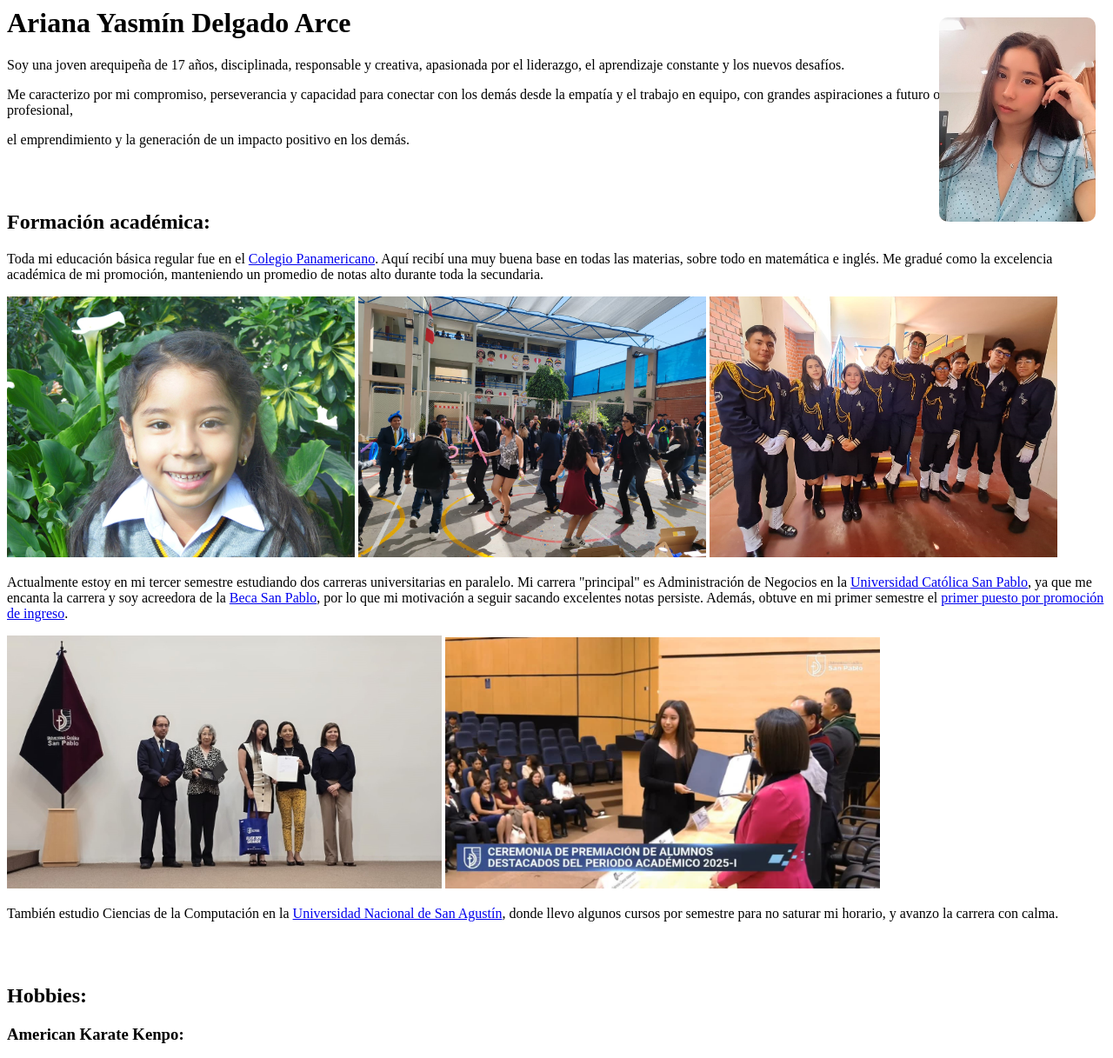
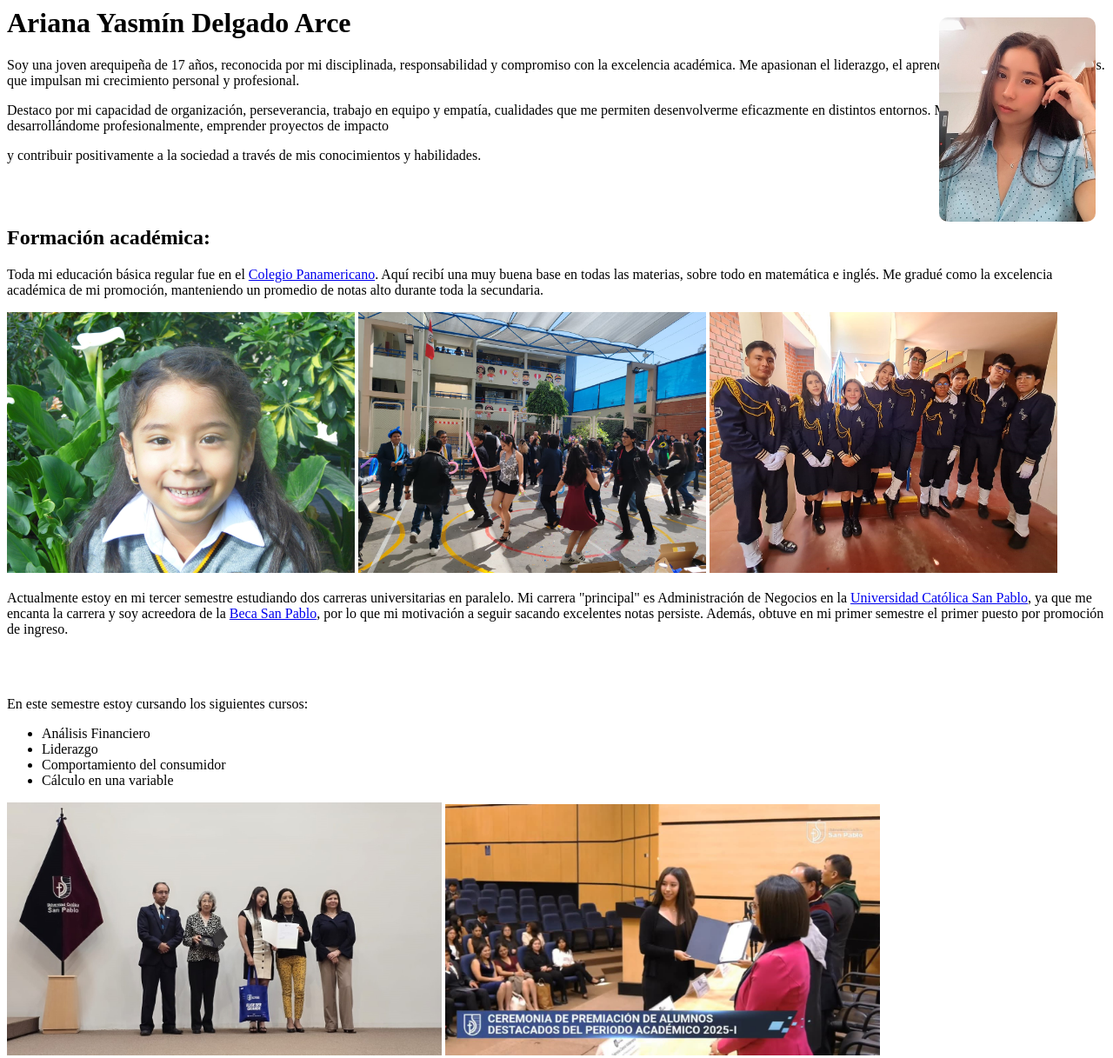
Before and after one commit to W4ND4R1/Ariana-Yasmin-Delgado-Arce, a plain HTML site: page index.html in a window 1280 px wide. Shown: the top 1217 px of the page at 87% size. Drawn offline with Linux system fonts and the light colour scheme.

Commit message:
Update index.html

```diff
--- a/index.html
+++ b/index.html
@@ -15,9 +15,10 @@
 	<body>
 		<img src="WhatsApp Image 2026-05-13 at 9.49.58 PM.jpeg" class="foto yo">
 		<h1> Ariana Yasm&iacute;n Delgado Arce</h1>
-		<p>Soy una joven arequipe&ntilde;a de 17 a&ntilde;os, disciplinada, responsable y creativa, apasionada por el liderazgo, el aprendizaje constante y los nuevos desaf&iacuteos. </p>
-		<p>Me caracterizo por mi compromiso, perseverancia y capacidad para conectar con los dem&aacute;s desde la empat&iacutea y el trabajo en equipo, con grandes aspiraciones a futuro orientadas al crecimiento profesional,</p>
-		<p>el emprendimiento y la generaci&oacute;n de un impacto positivo en los dem&aacute;s.</p>
+		<p>Soy una joven arequipe&ntilde;a de 17 a&ntilde;os, reconocida por mi disciplinada, responsabilidad y compromiso con la excelencia académica. Me apasionan el liderazgo, el aprendizaje continuo y los desaf&iacuteos. que impulsan mi crecimiento personal y profesional. </p>
+		<p>Destaco por mi capacidad de organizaci&oacute;n, perseverancia, trabajo en equipo y empat&iacute;a, cualidades que me permiten desenvolverme eficazmente en distintos entornos. Mi objetivo es seguir desarroll&aacute;ndome profesionalmente, emprender proyectos de impacto </p>
+		<p>y contribuir positivamente a la sociedad a trav&eacute;s de mis conocimientos y habilidades.</p>
+
 
 		<br> <br>
 
@@ -27,7 +28,15 @@
 		<img src="WhatsApp Image 2026-05-13 at 8.42.41 PM.jpeg" alt="Cole1" width="400">
 		<img src="WhatsApp Image 2026-05-13 at 8.45.25 PM.jpeg" alt="Cole2" width="400">
 
-		<p>Actualmente estoy en mi tercer semestre estudiando dos carreras universitarias en paralelo. Mi carrera "principal" es Administraci&oacute;n de Negocios en la <a href="https://ucsp.edu.pe/" target="_blank"> Universidad Cat&oacute;lica San Pablo</a>, ya que me encanta la carrera y soy acreedora de la <a href="https://admision.ucsp.edu.pe/becas-ucsp/" target="_blank"> Beca San Pablo</a>, por lo que mi motivaci&oacute;n a seguir sacando excelentes notas persiste. Adem&aacute;s, obtuve en mi primer semestre el <a href="https://ucsp.edu.pe/alumnosdestacados/" target="_blank"> primer puesto por promoci&oacute;n de ingreso</a>.</p>
+		<p>Actualmente estoy en mi tercer semestre estudiando dos carreras universitarias en paralelo. Mi carrera "principal" es Administraci&oacute;n de Negocios en la <a href="https://ucsp.edu.pe/" target="_blank"> Universidad Cat&oacute;lica San Pablo</a>, ya que me encanta la carrera y soy acreedora de la <a href="https://admision.ucsp.edu.pe/becas-ucsp/" target="_blank"> Beca San Pablo</a>, por lo que mi motivaci&oacute;n a seguir sacando excelentes notas persiste. Adem&aacute;s, obtuve en mi primer semestre el primer puesto por promoci&oacute;n de ingreso</a>.</p>
+				<br> <br>
+		<p>En este semestre estoy cursando los siguientes cursos: </p>
+			<ul>
+    		<li>Análisis Financiero</li>
+    		<li>Liderazgo</li>
+    		<li>Comportamiento del consumidor</li>
+    		<li>Cálculo en una variable</li>
+			</ul>
 		<img src="WhatsApp Image 2026-05-13 at 8.46.08 PM.jpeg" alt="Sanpa" width="500">
 		<img src="WhatsApp Image 2026-05-13 at 8.47.45 PM.jpeg" alt="Sanpa1" width="500">
 
@@ -71,7 +80,9 @@
 
 		<br> <br>
 		<h2>Contacto: </h2>
+		<p><strong>LinkedIn:</strong> <a href="https://www.linkedin.com/in/ariana-yasm%C3%ADn-delgado-arce-a75924416/"> Ariana Yasmín Delgado Arce</a> </p>
 		<p><strong>Instagram:</strong> <a href="https://www.instagram.com/aridelgado1906?igsh=MWl0d3owOTB1ZDJjaA==" target="_blank"> @aridelgado1906</a> </p>
 		<p><strong>Facebook:</strong> <a href="https://www.facebook.com/share/1KVSdiX55p/" target="_blank"> Ariana Delgado</a> </p>
+
 	</body>
 </html>
```
